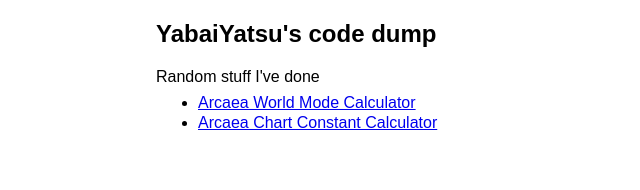
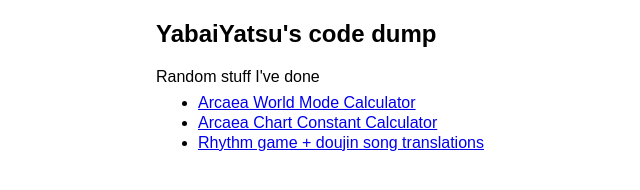
Before and after one commit to yabaiyatsu/yabaiyatsu.github.io, a plain HTML site: page index.html in a window 1280 px wide. Shown: the whole page, without its empty margins (292-932 px from the left). Drawn offline with Linux system fonts and the light colour scheme.

Commit message:
Update index.html

```diff
--- a/index.html
+++ b/index.html
@@ -13,6 +13,7 @@ Random stuff I've done
 <ul>
   <li><a href="arcaea-world-mode-calc">Arcaea World Mode Calculator</a></li>
   <li><a href="arcaea-chart-cc-calc">Arcaea Chart Constant Calculator</a></li>
+  <li><a href="https://yabaiyatsutls.wordpress.com/">Rhythm game + doujin song translations</a></li>
 </ul>
 
 </body>
```
